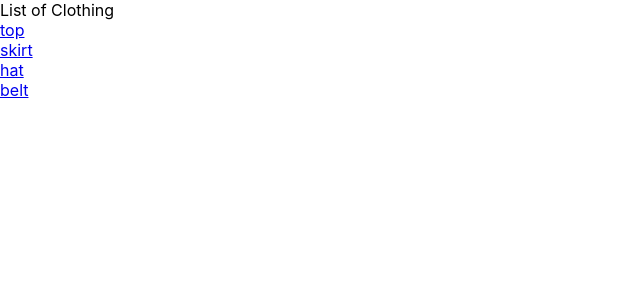
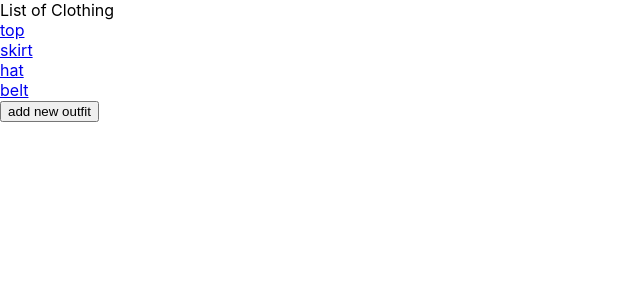
Before and after one commit to sprakash/router-example, a React (Create React App) app: page /list in a window 1280 px wide. Shown: the top 300 px of the page, without its empty margins (0-640 px from the left). Built offline with nearby package versions, Linux system fonts and the light colour scheme.

Commit message:
adding new outfit

```diff
--- a/src/components/ClothingList.js
+++ b/src/components/ClothingList.js
@@ -3,6 +3,7 @@ import { Link, Outlet } from "react-router-dom";
 
 const ClothingList = () => {
   const [list, setList] = useState(["top", "skirt", "hat", "belt"]);
+
   return (
     <div>
       List of Clothing
@@ -14,6 +15,9 @@ const ClothingList = () => {
             </Link>
           );
         })}
+      <button type="button" onClick={() => setList([...list, "newoutfit"])}>
+        add new outfit
+      </button>
       <Outlet />
     </div>
   );
```
